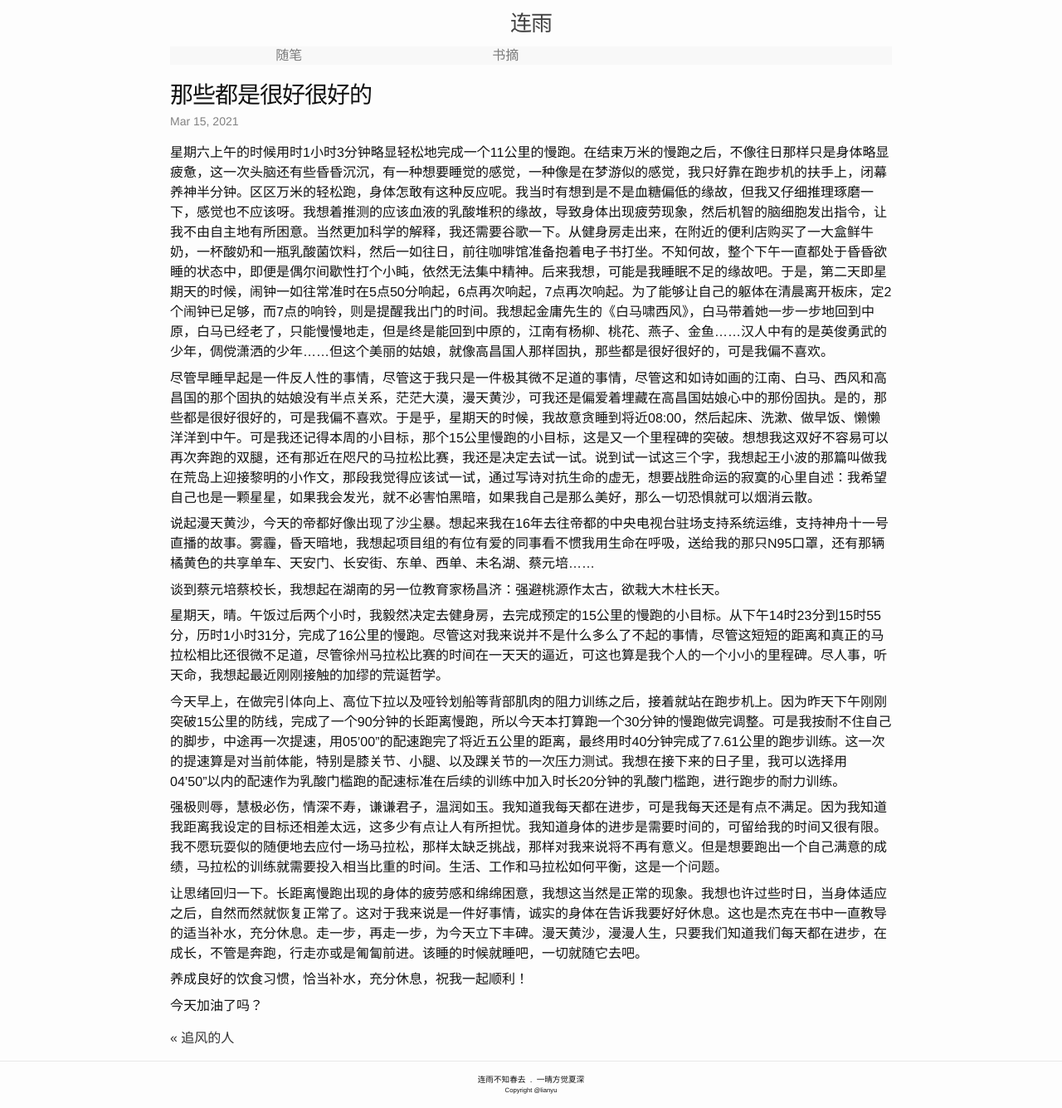
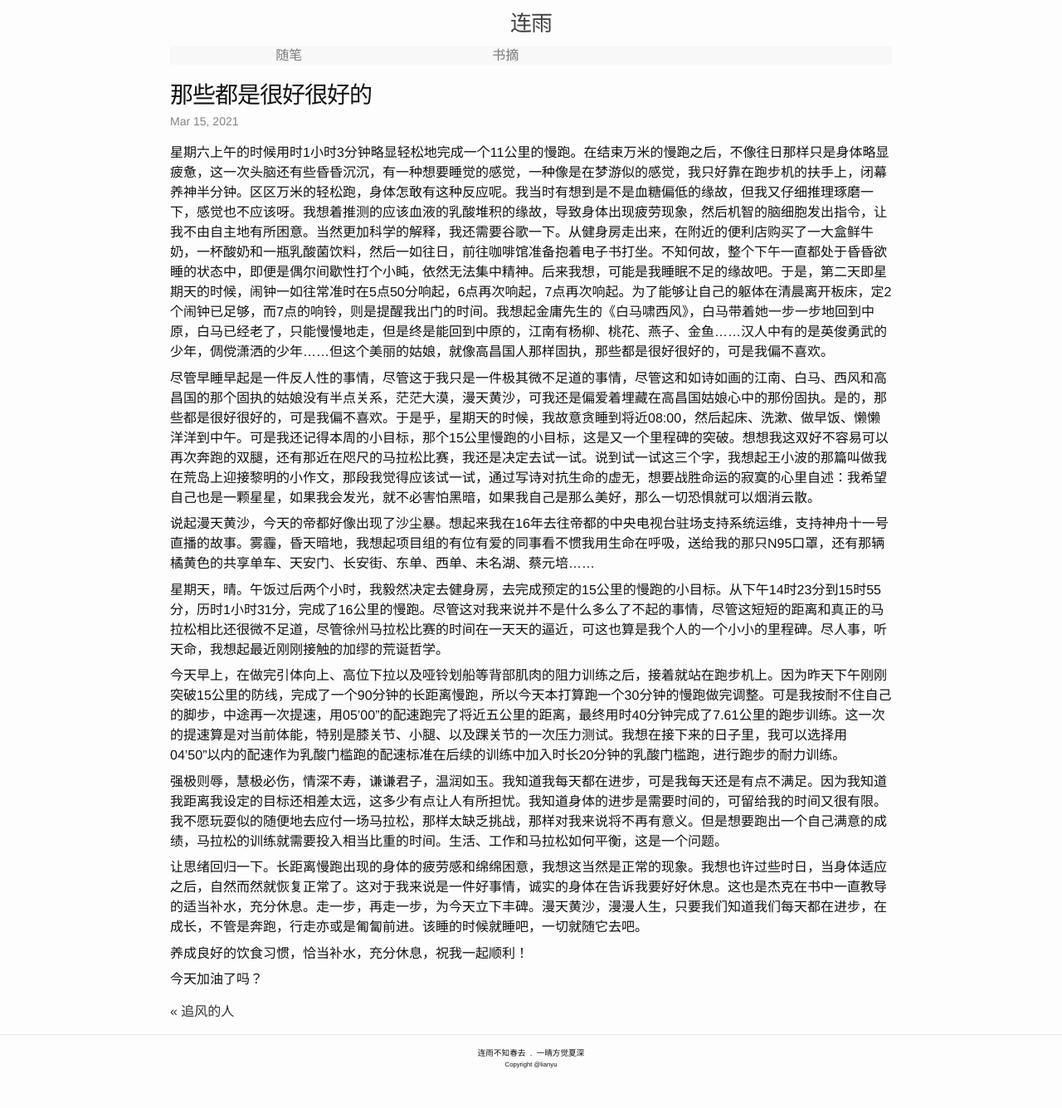
Before and after one commit to lianyu1115/lianyu, a Jekyll site: the page built from _essays/2021-03-15-那些都是很好很好的.md, in a window 1280 px wide. Shown: the whole page at 83% size. Built offline with Jekyll 4.4.1, drawn with Linux system fonts in a browser that asks for light colours; after the commit the page ends 1303 px from its top, so only the background shows below that.

Commit message:
Modified:   2021-03-15-那些都是很好很好的.md

```diff
--- a/_essays/2021-03-15-那些都是很好很好的.md
+++ b/_essays/2021-03-15-那些都是很好很好的.md
@@ -12,8 +12,6 @@ tags: ''
 
 说起漫天黄沙，今天的帝都好像出现了沙尘暴。想起来我在16年去往帝都的中央电视台驻场支持系统运维，支持神舟十一号直播的故事。雾霾，昏天暗地，我想起项目组的有位有爱的同事看不惯我用生命在呼吸，送给我的那只N95口罩，还有那辆橘黄色的共享单车、天安门、长安街、东单、西单、未名湖、蔡元培……
 
-谈到蔡元培蔡校长，我想起在湖南的另一位教育家杨昌济：强避桃源作太古，欲栽大木柱长天。
-
 星期天，晴。午饭过后两个小时，我毅然决定去健身房，去完成预定的15公里的慢跑的小目标。从下午14时23分到15时55分，历时1小时31分，完成了16公里的慢跑。尽管这对我来说并不是什么多么了不起的事情，尽管这短短的距离和真正的马拉松相比还很微不足道，尽管徐州马拉松比赛的时间在一天天的逼近，可这也算是我个人的一个小小的里程碑。尽人事，听天命，我想起最近刚刚接触的加缪的荒诞哲学。
 
 今天早上，在做完引体向上、高位下拉以及哑铃划船等背部肌肉的阻力训练之后，接着就站在跑步机上。因为昨天下午刚刚突破15公里的防线，完成了一个90分钟的长距离慢跑，所以今天本打算跑一个30分钟的慢跑做完调整。可是我按耐不住自己的脚步，中途再一次提速，用05’00”的配速跑完了将近五公里的距离，最终用时40分钟完成了7.61公里的跑步训练。这一次的提速算是对当前体能，特别是膝关节、小腿、以及踝关节的一次压力测试。我想在接下来的日子里，我可以选择用04’50”以内的配速作为乳酸门槛跑的配速标准在后续的训练中加入时长20分钟的乳酸门槛跑，进行跑步的耐力训练。
```
